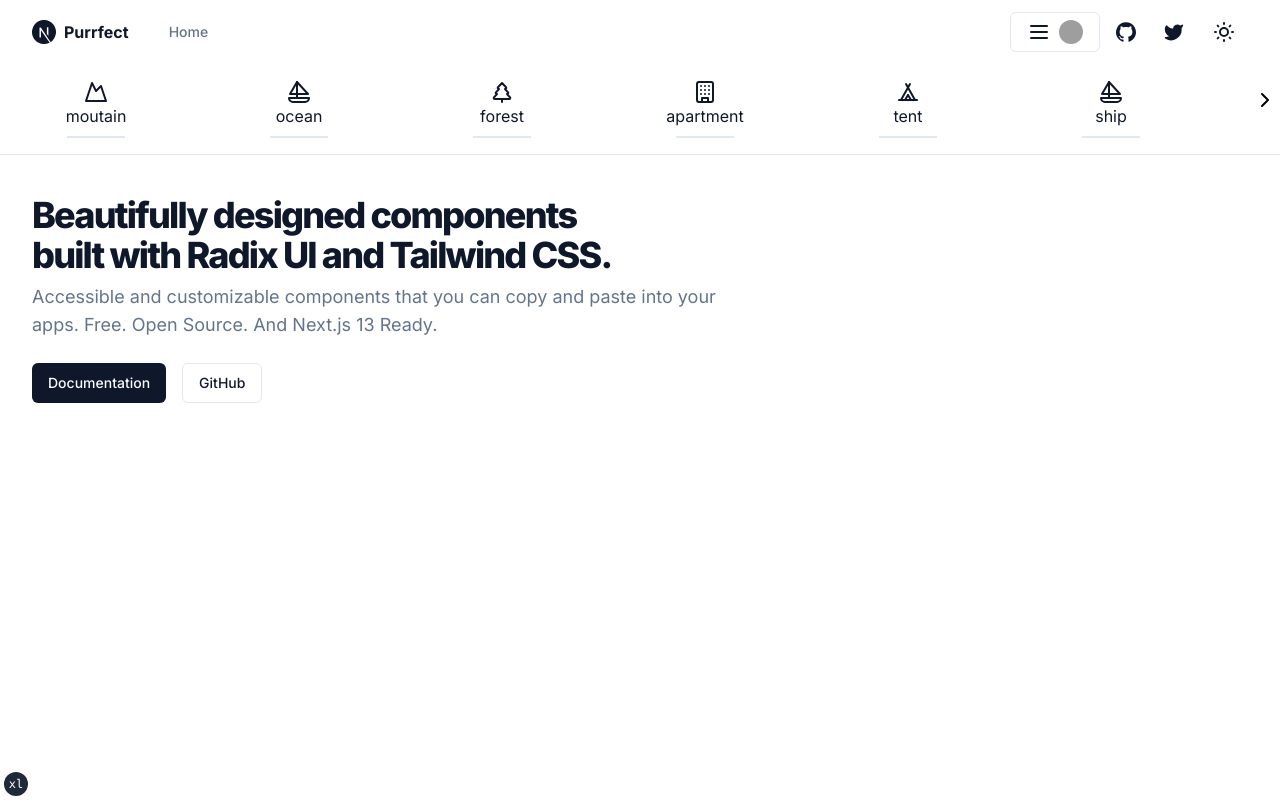
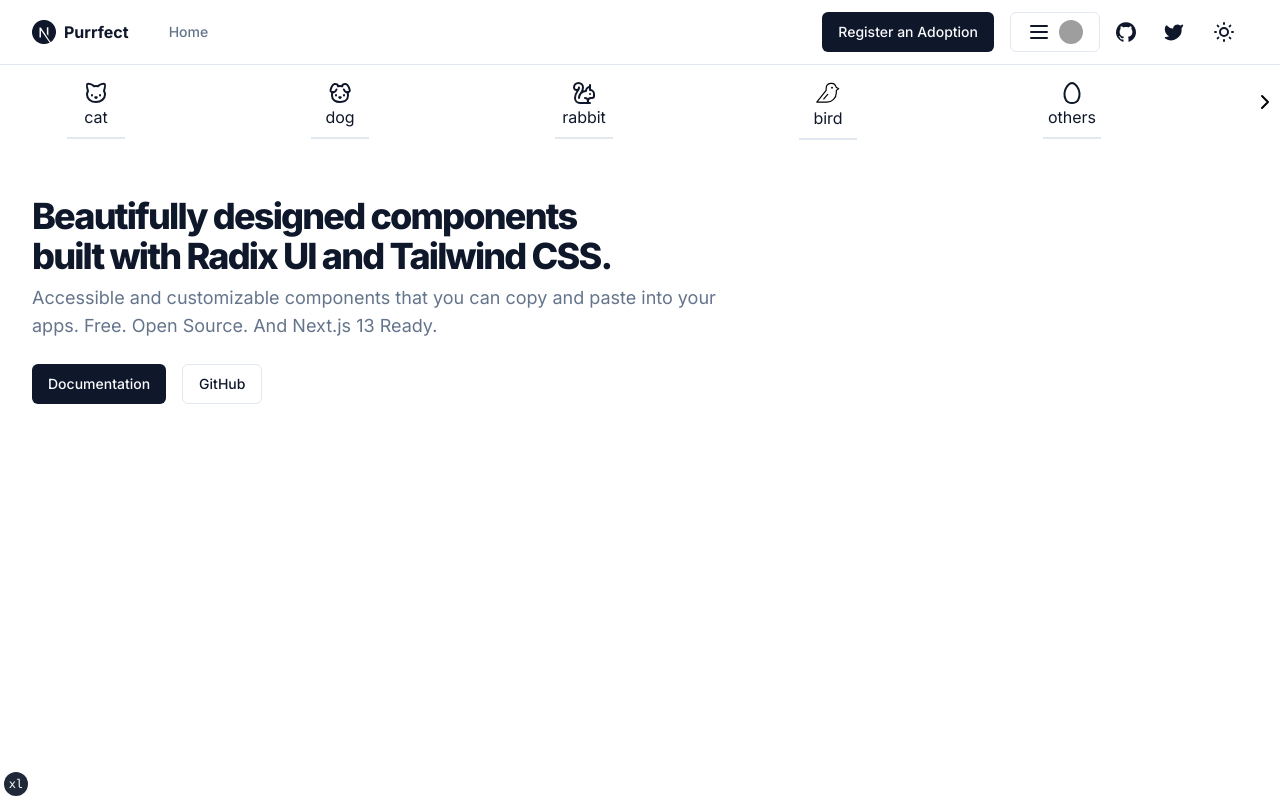
Before and after one commit to tanbiranjum/purrfect, a Next.js app: page / in a window 1280 px wide. Built offline with nearby package versions, Linux system fonts and the light colour scheme; no server answers; grey boxes are pictures that could not be loaded.

Commit message:
schema changed and fixed

```diff
--- a/components/dialog/auth-form-dialog.tsx
+++ /dev/null
@@ -1,41 +0,0 @@
-"use client"
-
-import React from "react"
-
-import {
-  Dialog,
-  DialogContent,
-  DialogDescription,
-  DialogHeader,
-  DialogTitle,
-} from "../ui/dialog"
-
-interface AuthFormDialogProps {
-  open: boolean
-  setOpen: (open: boolean) => void
-  name: string
-  description: string
-  children: React.ReactNode
-}
-
-const AuthFormDialog: React.FC<AuthFormDialogProps> = ({
-  open,
-  setOpen,
-  name,
-  description,
-  children,
-}) => {
-  return (
-    <Dialog open={open} onOpenChange={setOpen}>
-      <DialogContent className="sm:max-w-[425px]">
-        <DialogHeader>
-          <DialogTitle>{name}</DialogTitle>
-          <DialogDescription>{description}</DialogDescription>
-        </DialogHeader>
-        {children}
-      </DialogContent>
-    </Dialog>
-  )
-}
-
-export default AuthFormDialog
--- a/components/header/categories.tsx
+++ b/components/header/categories.tsx
@@ -9,39 +9,29 @@
 
 export const categories = [
   {
-    icon: <Icons.mountain />,
-    label: "moutain",
-    description: "Mountain starts here",
+    icon: <Icons.cat />,
+    label: "cat",
+    description: "Cute kitty cat",
   },
   {
-    icon: <Icons.sea />,
-    label: "ocean",
-    description: "Ocean starts here",
+    icon: <Icons.dog />,
+    label: "dog",
+    description: "Your best friend and companion",
   },
   {
-    icon: <Icons.forest />,
-    label: "forest",
+    icon: <Icons.rabbit />,
+    label: "rabbit",
     description: "Forest starts here",
   },
   {
-    icon: <Icons.building />,
-    label: "apartment",
+    icon: <Icons.bird height="25"/>,
+    label: "bird",
     description: "Forest starts here",
   },
   {
-    icon: <Icons.tent />,
-    label: "tent",
+    icon: <Icons.egg />,
+    label: "others",
     description: "Tent starts here",
-  },
-  {
-    icon: <Icons.ship />,
-    label: "ship",
-    description: "Ship starts here",
-  },
-  {
-    icon: <Icons.hotel />,
-    label: "hotel",
-    description: "Hotel starts here",
   },
 ]
 
@@ -85,7 +75,7 @@
     infinite: true,
     speed: 500,
     arrows: true,
-    slidesToShow: 6,
+    slidesToShow: 5,
     slidesToScroll: 1,
     prevArrow: <PreviousArrow />,
     nextArrow: <NextArrow />,
--- a/components/header/site-header.tsx
+++ b/components/header/site-header.tsx
@@ -1,6 +1,6 @@
 "use client"
 
-import React, { useState } from "react"
+import React from "react"
 import Link from "next/link"
 import { User } from "@prisma/client"
 import { signOut } from "next-auth/react"
@@ -8,12 +8,12 @@
 import { siteConfig } from "@/config/site"
 import useLoginModal from "@/hooks/use-login-modal"
 import useRegisterModal from "@/hooks/use-register-modal"
-import { buttonVariants } from "@/components/ui/button"
+import { Button, buttonVariants } from "@/components/ui/button"
 import { Icons } from "@/components/icons"
 import { MainNav } from "@/components/main-nav"
 import { ThemeToggle } from "@/components/theme-toggle"
 
-import AuthFormDialog from "../dialog/auth-form-dialog"
+import RentModal from "../modal/adoption-modal"
 import UserLoginModal from "../modal/user-login-modal"
 import UserRegisterModal from "../modal/user-register-modal"
 import { Avatar, AvatarFallback, AvatarImage } from "../ui/avatar"
@@ -25,6 +25,7 @@
   MenubarTrigger,
 } from "../ui/menubar"
 import Categories from "./categories"
+import useAdoptionModal from "@/hooks/use-adoption-modal"
 
 interface SiteHeaderProps {
   currentUser?: User | null
@@ -33,13 +34,16 @@
 export function SiteHeader({ currentUser }: SiteHeaderProps) {
   const useLogin = useLoginModal()
   const useRegister = useRegisterModal()
+  const useAdoption = useAdoptionModal()
 
   console.log({ currentUser })
   return (
-    <header className="sticky top-0 z-40 w-full border-b bg-background">
+    <header className="sticky top-0 z-40 w-full bg-background">
+      <div className="border-b">
         <div className="container flex h-16 items-center space-x-4 sm:justify-between sm:space-x-0">
           <MainNav items={siteConfig.mainNav} />
           <div className="flex flex-1 items-center justify-end space-x-4">
+            <Button onClick={() => useAdoption.open()}>Register an Adoption</Button>
             <nav className="flex items-center space-x-1">
               <Menubar>
                 <MenubarMenu>
@@ -54,7 +58,9 @@
                     {currentUser ? (
                       <>
                         <MenubarItem onClick={() => {}}>My trips</MenubarItem>
-                      <MenubarItem onClick={() => {}}>My favorites</MenubarItem>
+                        <MenubarItem onClick={() => {}}>
+                          My favorites
+                        </MenubarItem>
                         <MenubarItem onClick={() => {}}>
                           My reservations
                         </MenubarItem>
@@ -79,8 +85,10 @@
                   </MenubarContent>
                 </MenubarMenu>
               </Menubar>
+              {/* MODAL */}
               <UserRegisterModal />
               <UserLoginModal />
+              <RentModal />
               <Link
                 href={siteConfig.links.github}
                 target="_blank"
@@ -115,6 +123,7 @@
             </nav>
           </div>
         </div>
+      </div>
       <Categories />
     </header>
   )
--- a/components/icons.tsx
+++ b/components/icons.tsx
@@ -1,7 +1,9 @@
 import {
   Building,
+  CatIcon,
   ChevronLeft,
   ChevronRight,
+  DogIcon,
   LucideProps,
   Menu,
   Moon,
@@ -11,12 +13,16 @@
   Tent,
   TreePine,
   Twitter,
+  EggIcon,
   type Icon as LucideIcon,
 } from "lucide-react"
 
 export type Icon = LucideIcon
 
 export const Icons = {
+  cat: CatIcon,
+  dog: DogIcon,
+  egg: EggIcon,
   sun: SunMedium,
   moon: Moon,
   menu: Menu,
@@ -53,11 +59,56 @@
       <path d="M10 22v-6.5m4 0V22" />
     </svg>
   ),
+  rabbit: (props: LucideProps) => (
+    <svg
+      xmlns="http://www.w3.org/2000/svg"
+      width="24"
+      height="24"
+      viewBox="0 0 24 24"
+      fill="none"
+      stroke="currentColor"
+      stroke-width="2"
+      stroke-linecap="round"
+      stroke-linejoin="round"
+      className="lucide lucide-squirrel"
+      {...props}
+    >
+      <path d="M18 6a4 4 0 0 0-4 4 7 7 0 0 0-7 7c0-5 4-5 4-10.5a4.5 4.5 0 1 0-9 0 2.5 2.5 0 0 0 5 0C7 10 3 11 3 17c0 2.8 2.2 5 5 5h10" />
+      <path d="M16 20c0-1.7 1.3-3 3-3h1a2 2 0 0 0 2-2v-2a4 4 0 0 0-4-4V4" />
+      <path d="M15.2 22a3 3 0 0 0-2.2-5" />
+      <path d="M18 13h.01" />
+    </svg>
+  ),
   logo: (props: LucideProps) => (
     <svg xmlns="http://www.w3.org/2000/svg" viewBox="0 0 24 24" {...props}>
       <path
         fill="currentColor"
         d="M11.572 0c-.176 0-.31.001-.358.007a19.76 19.76 0 0 1-.364.033C7.443.346 4.25 2.185 2.228 5.012a11.875 11.875 0 0 0-2.119 5.243c-.096.659-.108.854-.108 1.747s.012 1.089.108 1.748c.652 4.506 3.86 8.292 8.209 9.695.779.25 1.6.422 2.534.525.363.04 1.935.04 2.299 0 1.611-.178 2.977-.577 4.323-1.264.207-.106.247-.134.219-.158-.02-.013-.9-1.193-1.955-2.62l-1.919-2.592-2.404-3.558a338.739 338.739 0 0 0-2.422-3.556c-.009-.002-.018 1.579-.023 3.51-.007 3.38-.01 3.515-.052 3.595a.426.426 0 0 1-.206.214c-.075.037-.14.044-.495.044H7.81l-.108-.068a.438.438 0 0 1-.157-.171l-.05-.106.006-4.703.007-4.705.072-.092a.645.645 0 0 1 .174-.143c.096-.047.134-.051.54-.051.478 0 .558.018.682.154.035.038 1.337 1.999 2.895 4.361a10760.433 10760.433 0 0 0 4.735 7.17l1.9 2.879.096-.063a12.317 12.317 0 0 0 2.466-2.163 11.944 11.944 0 0 0 2.824-6.134c.096-.66.108-.854.108-1.748 0-.893-.012-1.088-.108-1.747-.652-4.506-3.859-8.292-8.208-9.695a12.597 12.597 0 0 0-2.499-.523A33.119 33.119 0 0 0 11.573 0zm4.069 7.217c.347 0 .408.005.486.047a.473.473 0 0 1 .237.277c.018.06.023 1.365.018 4.304l-.006 4.218-.744-1.14-.746-1.14v-3.066c0-1.982.01-3.097.023-3.15a.478.478 0 0 1 .233-.296c.096-.05.13-.054.5-.054z"
+      />
+    </svg>
+  ),
+  bird: (props: LucideProps) => (
+    <svg xmlns="http://www.w3.org/2000/svg" viewBox="0 0 256 256" {...props}>
+      <rect width="256" height="256" fill="none" />
+      <circle cx="164" cy="68" r="10" />
+      <line
+        x1="120"
+        y1="136"
+        x2="80"
+        y2="184"
+        fill="none"
+        stroke="#000"
+        stroke-linecap="round"
+        stroke-linejoin="round"
+        stroke-width="12"
+      />
+      <path
+        d="M208,96v24a96,96,0,0,1-96,96H8L104,96V76A52,52,0,0,1,206.3,62.9L232,80Z"
+        fill="none"
+        stroke="#000"
+        stroke-linecap="round"
+        stroke-linejoin="round"
+        stroke-width="12"
       />
     </svg>
   ),
--- /dev/null
+++ b/components/modal/adoption-modal.tsx
@@ -0,0 +1,69 @@
+"use client"
+
+import React, { useMemo, useState } from "react"
+import { FieldValues, useForm } from "react-hook-form"
+
+import useAdoptionModal from "@/hooks/use-adoption-modal"
+
+import Modal from "./modal"
+
+enum STEPS {
+  CATEGORY = 0,
+  LOCATION = 1,
+  INFO = 2,
+  IMAGES = 3,
+  DESCRIPTION = 4,
+  PRICE = 5,
+}
+
+const RentModal = () => {
+  const useAdoption = useAdoptionModal()
+  const [step, setStep] = useState(STEPS.CATEGORY)
+
+  const { register, watch } = useForm<FieldValues>({
+    defaultValues: {
+      category: "",
+      location: null,
+      guestCount: 1,
+      roomCount: 1,
+      bathroomCount: 1,
+      imageSrc: "",
+      price: 1,
+      title: "",
+      description: "",
+    },
+  })
+
+  const category = watch("category")
+
+  const onBack = () => {
+    if (step > 0) {
+      setStep((prev) => prev - 1)
+    }
+  }
+
+  const onNext = () => {
+    setStep((prev) => prev + 1)
+  }
+
+  const actionLabel = useMemo(() => {
+    if (step === STEPS.PRICE) {
+      return "Create"
+    }
+    return "Next"
+  }, [step])
+
+  const toggle = () => {
+    if (useAdoption.isOpen) {
+      return useAdoption.close()
+    }
+    useAdoption.open()
+  }
+  return (
+    <Modal name="Adoption" isOpen={useAdoption.isOpen} toggle={toggle}>
+      <div></div>
+    </Modal>
+  )
+}
+
+export default RentModal
--- a/components/modal/modal.tsx
+++ b/components/modal/modal.tsx
@@ -8,8 +8,8 @@
 
 interface ModalProps {
   name: string
-  isOpen: boolean
-  toggle: () => void
+  isOpen?: boolean
+  toggle?: () => void
   children: React.ReactNode
 }
 
--- /dev/null
+++ b/hooks/use-adoption-modal.tsx
@@ -0,0 +1,15 @@
+import { create } from "zustand"
+
+interface AdoptionModalStore {
+  isOpen: boolean
+  open: () => void
+  close: () => void
+}
+
+const useAdoptionModal = create<AdoptionModalStore>((set) => ({
+  isOpen: false,
+  open: () => set({ isOpen: true }),
+  close: () => set({ isOpen: false }),
+}))
+
+export default useAdoptionModal
--- a/package.json
+++ b/package.json
@@ -17,7 +17,7 @@
   "dependencies": {
     "@auth/prisma-adapter": "^1.0.0",
     "@hookform/resolvers": "^3.1.1",
-    "@prisma/client": "^4.15.0",
+    "@prisma/client": "^4.16.0",
     "@radix-ui/react-avatar": "^1.0.3",
     "@radix-ui/react-context-menu": "^2.1.4",
     "@radix-ui/react-dialog": "^1.0.4",
```
Also changed, not shown: 2 other files (tests, documents, lock files or other folders). Lines whose indentation alone changed are shown as unchanged.
